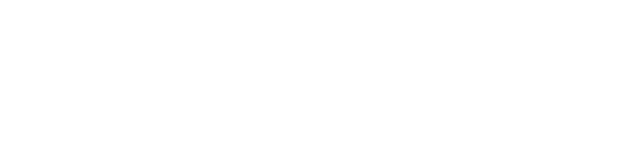
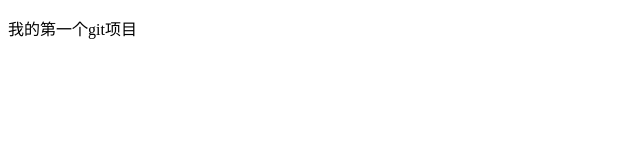
Before and after one commit to chengengwei625/Project_01, a plain HTML site: page index.html in a window 1280 px wide. Shown: the whole page, without its empty margins (0-640 px from the left). Drawn offline with Linux system fonts and the light colour scheme.

Commit message:
新增了index.js和index.css并修改了index.html

```diff
--- a/index.html
+++ b/index.html
@@ -1,8 +1,8 @@
 <!--
  * @Author: your name
  * @Date: 2022-02-19 15:55:12
- * @LastEditTime: 2022-02-19 17:25:07
- * @LastEditors: your name
+ * @LastEditTime: 2022-02-19 21:31:47
+ * @LastEditors: Please set LastEditors
  * @Description: 打开koroFileHeader查看配置 进行设置: https://github.com/OBKoro1/koro1FileHeader/wiki/%E9%85%8D%E7%BD%AE
  * @FilePath: \ajax课程资料c:\Users\Administrator\Desktop\code\index.html
 -->
@@ -17,7 +17,7 @@
 </head>
 
 <body>
-
+    <p>我的第一个git项目</p>
 </body>
 
 </html>
```
Also changed, not shown: index.js (added, +8 -0 lines), index.css (added).
